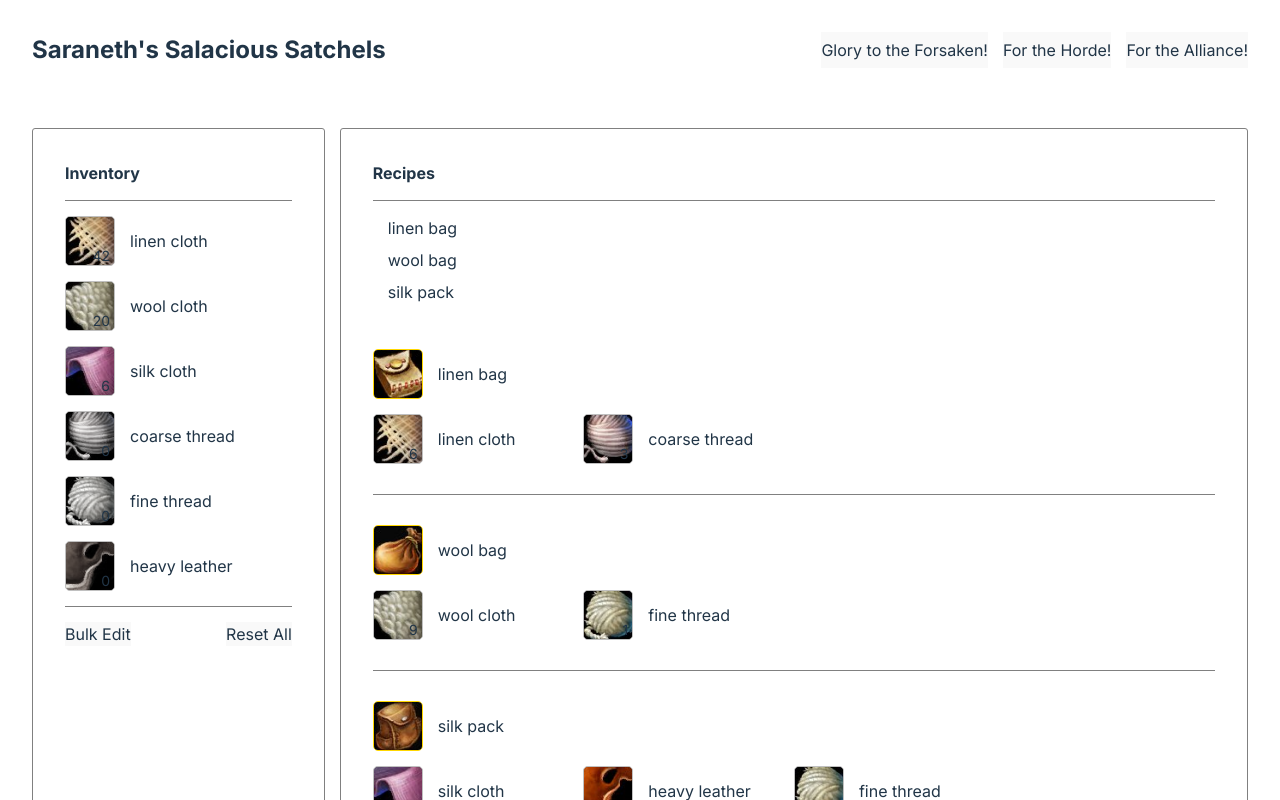
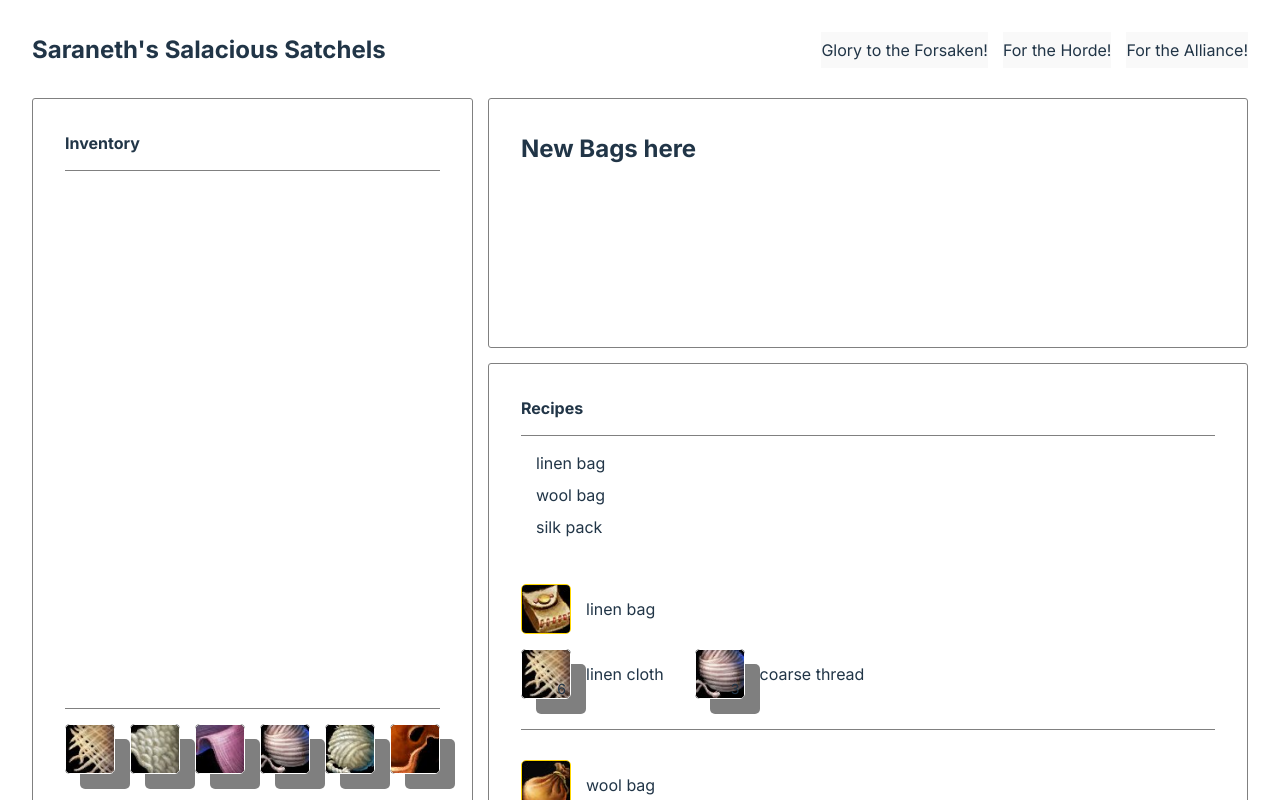
Before and after one commit to JessJudd/wow-linen-bags, a React (Vite) app: page / in a window 1280 px wide. Shown: the top 800 px of the page. Built offline with nearby package versions, Linux system fonts and the light colour scheme; a web font is replaced by a local one.

Commit message:
Layout adjustments

```diff
--- a/src/App.jsx
+++ b/src/App.jsx
@@ -24,6 +24,9 @@ function App() {
           <div className="bag-calc-inner">
 
             <Inventory />
+            <section className="newBags container">
+              <h1>New Bags here</h1>
+            </section>
             <Recipes />
 
         </div>
--- a/src/App.scss
+++ b/src/App.scss
@@ -61,7 +61,6 @@ button {
   font: inherit;
 }
 
-section,
 form {
   margin:30px 0;
 }
@@ -82,10 +81,20 @@ ul {
   &-inner {
     display:grid;
     grid-template-columns:repeat(4,1fr);
+    grid-template-rows:minmax(250px, auto);
     gap:15px;
     width:100%;
-    .container:nth-of-type(2){
+
+    .inventory {
+      grid-row: 1 / span 2;
+    }
+    .recipes {
       grid-column: 2 / span 3;
+      grid-row: 2;
+    }
+    .newBags {
+      grid-column: 2 / span 3;
+      grid-row: 1;
     }
   }
 }
@@ -126,6 +135,35 @@ ul {
   grid-auto-rows: minmax(50px, auto);
   padding: 0 0 15px 0;
 }
+
+.inventory {
+  display:flex;
+  flex-direction:column;
+  justify-content:space-between;
+  .user-reagents {
+    display:flex;
+    flex-direction: column;
+    gap:15px;
+    padding:15px 0;
+  }
+  .all-reagents {
+    border-top:var(--border);
+    display:flex;
+    flex-direction: row;
+    gap:15px;
+    padding: 15px 0;
+    .reagent-name {
+      display:none;
+    }
+  }
+  &-controls {
+    border-top:var(--border);
+    display:flex;
+    justify-content: space-between;
+    padding-top:15px;
+  }
+}
+
 .reagent {
   // background-color:pink;
   align-items: center;
@@ -133,7 +171,6 @@ ul {
   gap:15px;
 
   &.inventory {
-    cursor:pointer;
     .reagent-icon {
       filter:saturate(10%);
       &.in-stock {
@@ -141,6 +178,18 @@ ul {
       }
     }
   }
+  &.all {
+    cursor:pointer;
+    .reagent-count {
+      display:none;
+    }
+    &:hover {
+      .reagent-icon {
+        box-shadow: 5px 5px rgba(0,0,0,.5);
+      }
+    }
+  }
+
 
   &-count {
     bottom: 0px;
@@ -150,36 +199,27 @@ ul {
     z-index:2;
   }
   &-icon {
-    background-color:#1d1d1d;
     border-radius:5px;
-    border: 1px solid silver;
+    border: 1px solid #fff;
     height:50px;
     position:absolute;
     width:50px;
+
+    box-shadow: 15px 15px rgba(0,0,0,.5);
+
+    // mix-blend-mode: multiply;
+    // mix-blend-mode: soft-light;
   }
   &-icon-container {
+    border-radius:5px;
     display:flex;
     gap:15px;
     height:50px;
     position:relative;
     width:50px;
+
+    background-color:rgba(29,29,29);
+    transition: background-color .2s;
   }
 }
-
-.inventory {
-  &-reagents {
-    display:flex;
-    flex-direction: column;
-    gap:15px;
-    padding: 15px 0;
-  }
-  &-controls {
-    border-top:var(--border);
-    display:flex;
-    justify-content: space-between;
-    padding-top:15px;
-  }
-}
-
-
 /* css archived in notion */
--- a/src/components/Inventory.jsx
+++ b/src/components/Inventory.jsx
@@ -11,13 +11,13 @@ export const Inventory = () => {
 
     const [inventoryData, setInventoryData] = useState({
         linen: {
-          count: 42,
+          count: 0,
         },
         wool: {
-          count: 20,
+          count: 0,
         },
         silk: {
-          count: 6,
+          count: 0,
         },
         leather: {
           heavy: {
@@ -34,6 +34,27 @@ export const Inventory = () => {
         }
     });
 
+    const inventoryElements = ALL_REAGENTS.map((reagent) => {
+      const { id, name, type } = reagent;
+
+      const fetchInventoryReagent = name == 'cloth' ? inventoryData[type] : inventoryData[name][type];
+
+      let reagentCount = fetchInventoryReagent.count;
+
+      return reagentCount > 0 && <Reagent
+          key={id}
+          reagent={reagent}
+          clothType={type}
+          parent='inventory'
+          img={`${name}_${type}.jpg`}
+          count={reagentCount}
+      />
+    });
+
+    function addReagent(){
+      console.log(`clicked!`);
+    }
+
     const reagentElements = ALL_REAGENTS.map((reagent) => {
         const { id, name, type } = reagent;
 
@@ -45,23 +66,25 @@ export const Inventory = () => {
             key={id}
             reagent={reagent}
             clothType={type}
-            parent='inventory'
+            parent='all'
             img={`${name}_${type}.jpg`}
             count={reagentCount}
+            onClick={addReagent}
         />
     });
 
     return (
         <section className="inventory container">
             <h4>Inventory</h4>
-            <div className="inventory-reagents">
-
-                {reagentElements}
-
+            <div className="user-reagents">
+              {inventoryElements}
+            </div>
+            <div className="all-reagents">
+              {reagentElements}
             </div>
             <div className="inventory-controls">
-                <button className="edit-inv">Bulk Edit</button>
-                <button className="reset-inv">Reset All</button>
+              <button className="edit-inv">Bulk Edit</button>
+              <button className="reset-inv">Reset All</button>
             </div>
         </section>
     )
--- a/src/components/Reagent.jsx
+++ b/src/components/Reagent.jsx
@@ -11,12 +11,11 @@ export const Reagent = ({clothType, reagent, parent, img, count }) => {
     return (
         <div className={className}>
             <figure className="reagent-icon-container">
-                <img className="reagent-icon" src={imgUrl} />
+            {parent != 'all' && <span className="reagent-count">{count}</span>}
                 <img className={`reagent-icon ${count > 1 ? "in-stock" : "" }`} src={imgUrl} />
-                <span className="reagent-count">{count}</span>
             </figure>
 
-            <span className="reagent-name">{reagentName}</span>
+            {parent != 'all' && <span className="reagent-name">{reagentName}</span>}
 
         </div>
     )
```
